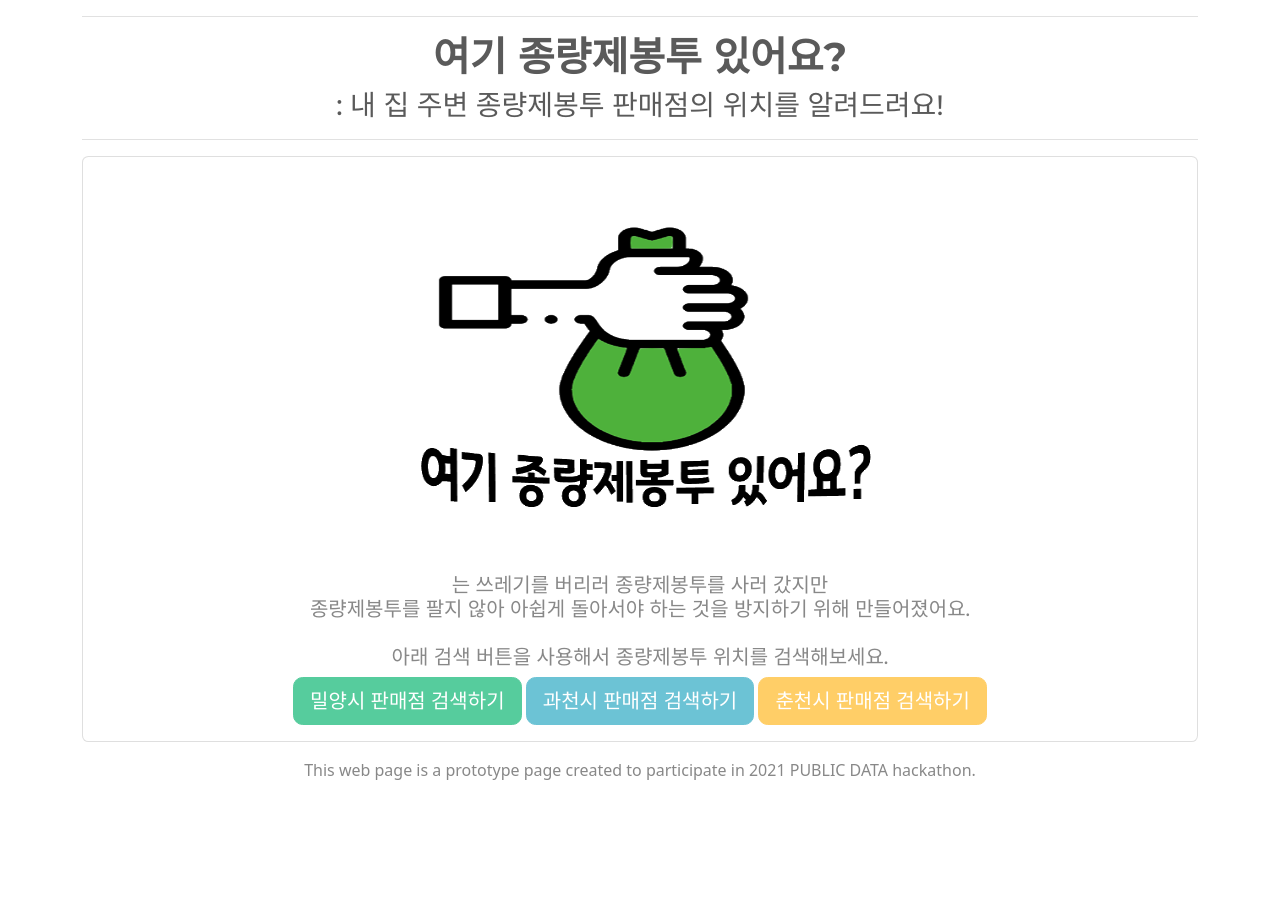
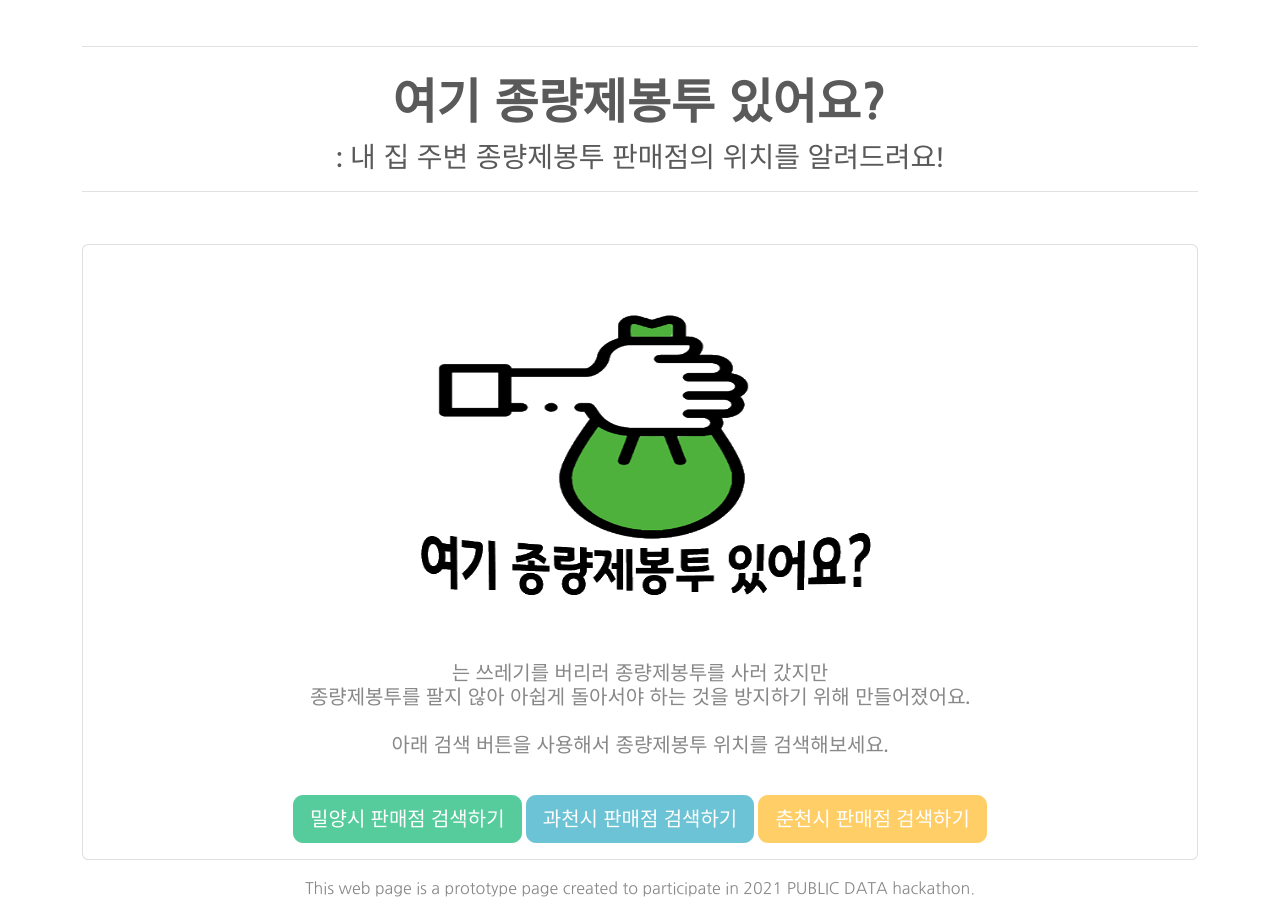
Before and after one commit to ZerojU/gg_publicdata, a Django app: page / in a window 1280 px wide. Before the commit the page ends 780 px from the top, so only its background shows below. Run offline with Django 3.2, Linux system fonts and the light colour scheme; some libraries are stand-ins or nearby versions.

Commit message:
gitopendata

```diff
--- /dev/null
+++ b/opendata/project/app/templates/ggdd.css
@@ -0,0 +1,55 @@
+          #banner {
+          text-align:center;
+          font: bold 3em "Nanum Gothic", sans-serif;
+          }
+
+          #bodysect {
+          z-index:0;
+          margin-top:30px;
+          display:inline-block;
+          }
+
+          #wallpaper {
+          background-image : url('./img/bg2.png');
+          background-repeat:no-repeat;
+          background-size:cover;"
+          }
+
+          table {
+          margin:auto;
+          text-align:center;
+          font-family:Nanum Gothic;
+          border:blue;
+          }
+
+          thead {
+          background:#F2F3F4;
+          }
+
+          h1 {
+          font-family:Nanum Gothic;
+          }
+
+          h2 {
+          font-family:Nanum Gothic;
+          }
+
+          h3 {
+          font-family:Nanum Gothic;
+          }
+
+          h4 {
+          font-family:Nanum Gothic;
+          }
+
+          h5 {
+          font-family:Nanum Gothic;
+          }
+
+          h6 {
+          font-family:Nanum Gothic;
+          }
+
+          p {
+          font-family:Nanum Gothic;
+          }
--- a/opendata/project/app/templates/index.html
+++ b/opendata/project/app/templates/index.html
@@ -6,6 +6,10 @@
     <meta charset="utf-8">
     <title>여기 종량제봉투 있어요? : 종량제봉투 판매점 위치제공 웹 서비스</title>
     <link rel="stylesheet" href="{% static 'style.css' %}">
+    <style>
+          @import url(ggdd.css);
+          @import url(style.css);
+      </style>
     <link href="https://fonts.googleapis.com/css?family=Nanum+Gothic:400,700,800&amp;subset=korean" rel="stylesheet">
   </head>
 
--- a/opendata/project/app/templates/mil.html
+++ b/opendata/project/app/templates/mil.html
@@ -6,6 +6,9 @@
     <title>밀양 종량제봉투 판매점</title>
 
     <style>
+          @import url(ggdd.css);
+          @import url(style.css);
+
         html,
         body {
             width: 100%;
```
Also changed, not shown: 2 other files.
